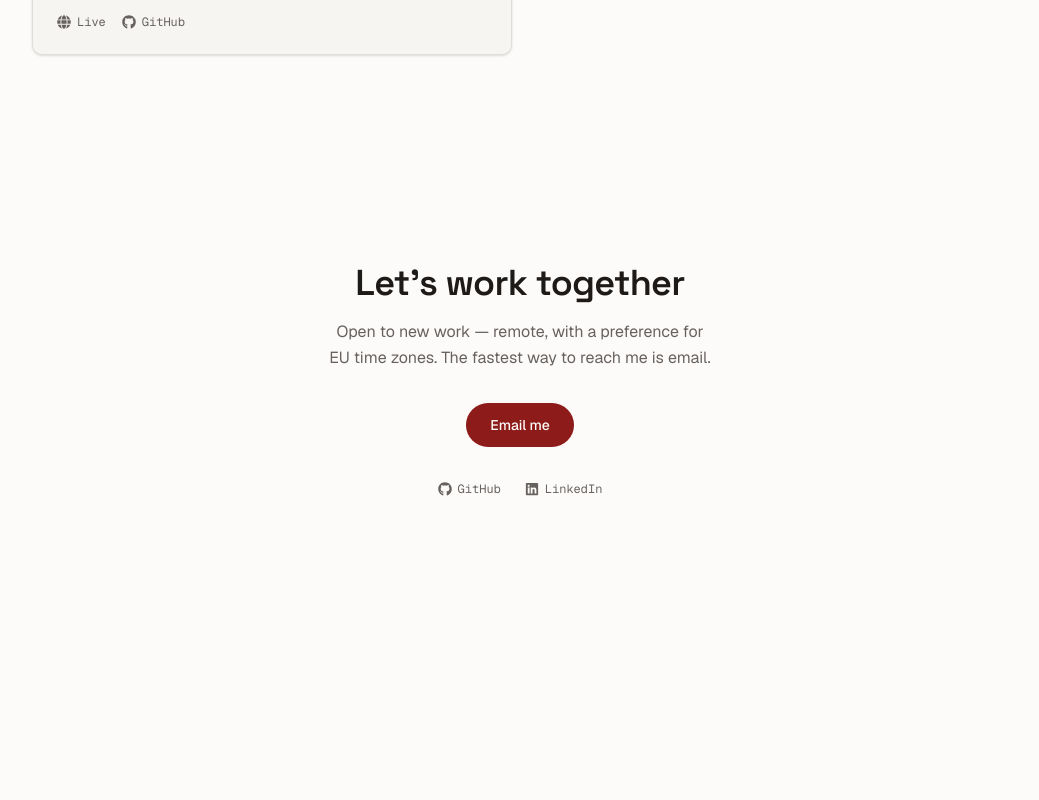
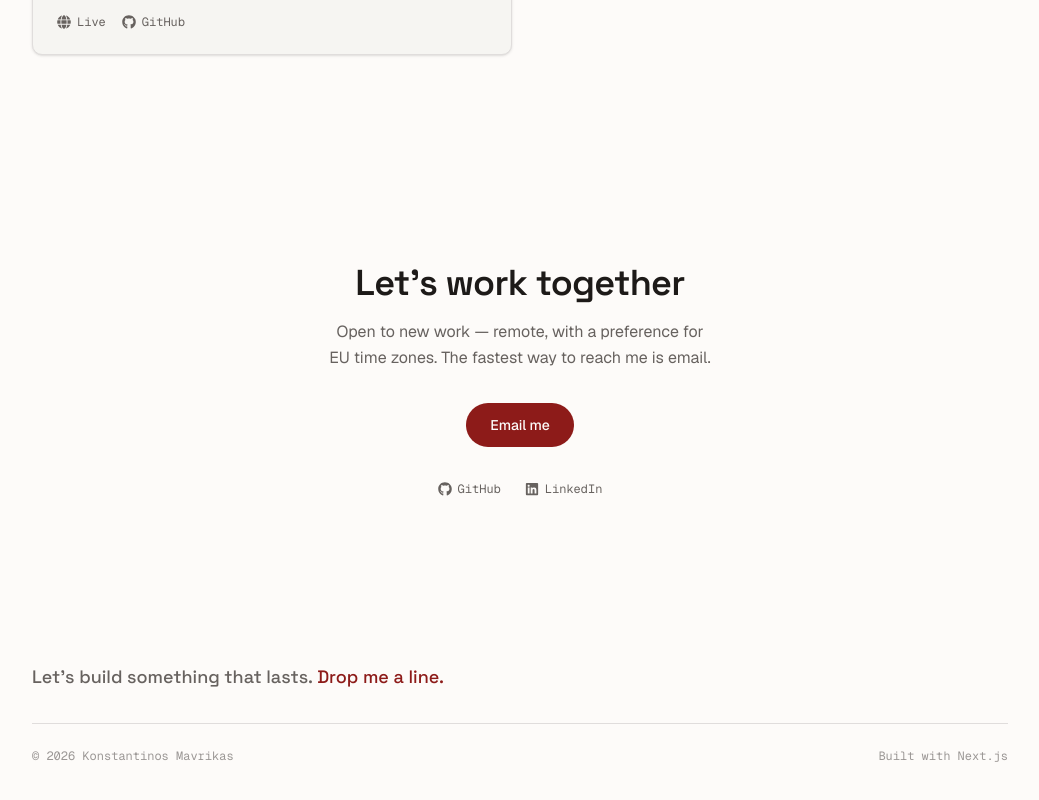
Before and after one commit to KMavr/portfolio, a Next.js app: page / in a window 1280 px wide. Shown: the part 3130-3930 px from the top of the page, without its empty margins (120-1159 px from the left). Before the commit the page ends 3745 px from the top, so only its background shows below. Built offline with nearby package versions, Linux system fonts and the light colour scheme.

Commit message:
Add footer.

```diff
--- /dev/null
+++ b/app/components/Footer/Footer.tsx
@@ -0,0 +1,35 @@
+import { EMAIL } from '@/app/config/contact';
+import { cn } from '@/lib/utils/cn';
+
+function Footer() {
+  const year = new Date().getFullYear();
+
+  return (
+    <footer className={styles.footer}>
+      <p className={styles.closing}>
+        Let&apos;s build something that lasts.{' '}
+        <a href={`mailto:${EMAIL}`} className={styles.closingLink}>
+          Drop me a line.
+        </a>
+      </p>
+      <div className={styles.divider} />
+      <div className={styles.credit}>
+        <span>© {year} Konstantinos Mavrikas</span>
+        <span>Built with Next.js</span>
+      </div>
+    </footer>
+  );
+}
+
+const styles = {
+  footer: cn('mx-auto w-full max-w-5xl px-6 py-12'),
+  closing: cn('text-muted font-display text-lg'),
+  closingLink: cn('text-accent hover:text-accent-hover transition-colors'),
+  divider: cn('border-line mt-8 border-t'),
+  credit: cn(
+    'text-faint mt-6 flex flex-col gap-1 font-mono text-xs',
+    'sm:flex-row sm:items-center sm:justify-between',
+  ),
+};
+
+export default Footer;
--- a/app/layout.tsx
+++ b/app/layout.tsx
@@ -1,6 +1,7 @@
 import type { Metadata } from 'next';
 import { Geist, Geist_Mono, Space_Grotesk } from 'next/font/google';
 import './globals.css';
+import Footer from '@/app/components/Footer/Footer';
 import Nav from '@/app/components/Nav/Nav';
 import { cn } from '@/lib/utils/cn';
 
@@ -38,6 +39,7 @@ function RootLayout({
       <body className={styles.body}>
         <Nav />
         {children}
+        <Footer />
       </body>
     </html>
   );
```
